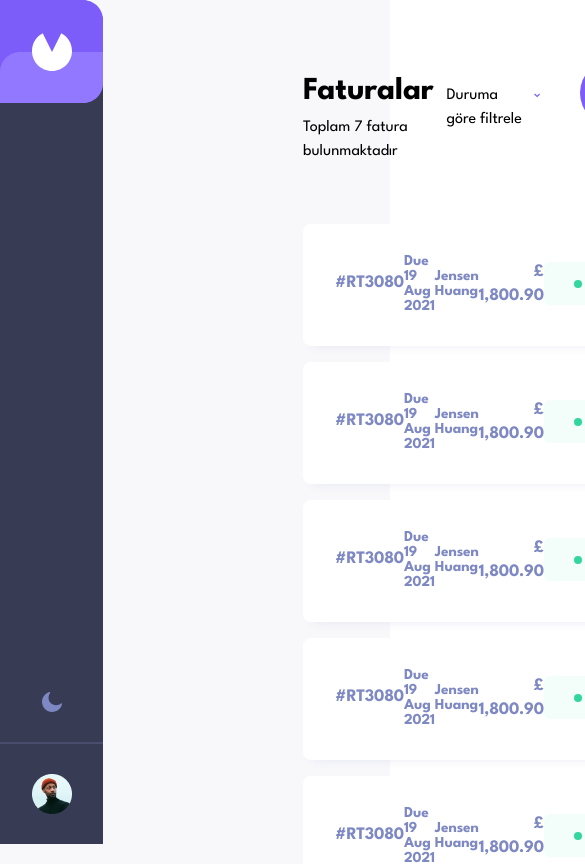
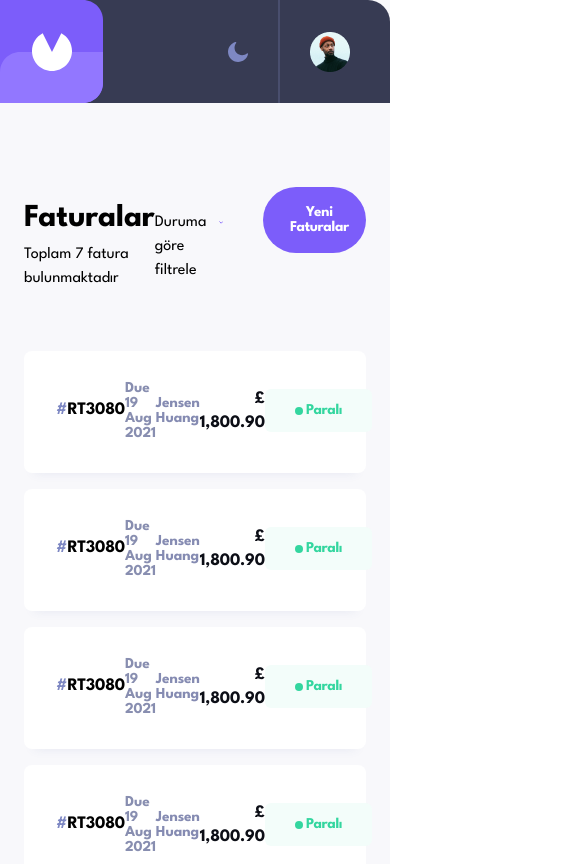
Before and after one commit to dogasvs/invoice-app, a Next.js app: page / in a window 390 px wide. Shown: the top 864 px of the page, 585 px wide, since content can reach past the window. Built offline with nearby package versions, Linux system fonts and the light colour scheme.

Commit message:
invoice-list sayfasının responsivi eklendi

```diff
--- a/app/(invoices-list)/invoicesList.css
+++ b/app/(invoices-list)/invoicesList.css
@@ -88,3 +88,72 @@
     margin: 0;
   }
 }
+
+/* tablet responsive */
+@media (width <= 768px) {
+  .invoicesListLayout {
+    flex-direction: column;
+    gap: inherit;
+  }
+
+  .sidenav {
+    flex-direction: row;
+    height: 103px;
+  }
+
+  .sidenavItem {
+    margin-bottom: 0;
+    flex-direction: row;
+    gap: 30px;
+    margin-inline: 40px;
+  }
+
+  .sidenavItem hr {
+    width: inherit;
+    margin-block: 0;
+    height: 103px;
+  }
+
+  .content {
+    width: inherit;
+    padding: 24px;
+  }
+
+}
+
+/* mobil respnsive */
+
+@media (max-width: 375px) {
+  .sidenav {
+    flex-direction: row;
+    height: 72px;
+  }
+
+  .sidenavItem hr {
+    height: 72px;
+  }
+
+  .sidenav svg {
+    width: 72px;
+  }
+
+  .invoices-list {
+    display: grid;
+    grid-template-columns: repeat(5, 1fr);
+    grid-template-rows: repeat(3, 1fr);
+  }
+
+  .invoices-id { grid-area: 1 / 1 / 2 / 4; }
+  .invoices-date { grid-area: 2 / 1 / 3 / 4; }
+  .invoices-customname { grid-area: 1 / 4 / 2 / 6; }
+  .invoices-price { grid-area: 3 / 1 / 4 / 4; }
+  .invoices-status { grid-area: 2 / 4 / 4 / 6; }
+
+  .invoices-detail {
+    display: none;
+  }
+
+  .invoices-price {
+    text-align: justify;
+  }
+}
--- a/app/(invoices-list)/page.jsx
+++ b/app/(invoices-list)/page.jsx
@@ -149,7 +149,7 @@ export default function InvoicesList() {
           </h3>
         </div>
         <div className="invoices-detail">
-        <DetayaGitSvg />
+          <DetayaGitSvg />
         </div>
       </div>
       <div className="invoices-list">
--- a/components/header/header.css
+++ b/components/header/header.css
@@ -3,6 +3,22 @@
   align-items: baseline;
   justify-content: space-between;
   margin-block: 60px;
+}
+
+.headerInforespo {
+  display: none;
+}
+
+.headerTitleInfo {
+  display: block;
+}
+
+.invoicesFilterRespo {
+  display: none;
+}
+
+.invoicesFilterInfo {
+  display: block;
 }
 
 .invoicesProcess {
@@ -38,6 +54,14 @@
   gap: 10px;
 }
 
+.invoicesAddBtnDesktop {
+  display: block;
+}
+
+.invoicesAddBtnMobil {
+  display: none;
+}
+
 .artisvgContainer {
   position: relative;
   bottom: 36px;
@@ -47,3 +71,51 @@
   padding: 4px;
   border-radius: 100px;
 }
+
+@media (max-width: 768px) {
+  .header {
+    margin-block: 60px;
+  }
+}
+
+@media (max-width: 375px) {
+  .header {
+    margin-block: 30px;
+  }
+
+  .header h1 {
+    font-size: 24px;
+    line-height: 22.08px;
+    letter-spacing: -0.75px;
+    font-weight: 700;
+  }
+
+  .headerInforespo {
+    display: block;
+  }
+
+  .headerTitleInfo {
+    display: none;
+  }
+
+  .invoicesFilterRespo {
+    display: block;
+  }
+
+  .invoicesFilterInfo {
+    display: none;
+  }
+
+  .invoicesAddBtn {
+    padding: 11px 15px 11px 14px;
+  }
+
+  .invoicesAddBtnDesktop {
+    display: none;
+  }
+
+  .invoicesAddBtnMobil {
+    display: block;
+  }
+
+}
--- a/components/header/index.jsx
+++ b/components/header/index.jsx
@@ -6,11 +6,13 @@ export default function Header() {
     <div className="header">
       <div className="headerTitle">
         <h1>Faturalar</h1>
-        <p>Toplam 7 fatura bulunmaktadır</p>
+        <p className="headerTitleInfo">Toplam 7 fatura bulunmaktadır</p>
+        <p className="headerInforespo"> 7 fatura </p>
       </div>
       <div className="invoicesProcess">
         <div className="invoicesFilter">
-          <p>Duruma göre filtrele</p>
+          <p className="invoicesFilterInfo">Duruma göre filtrele</p>
+          <p className="invoicesFilterRespo">Filtre</p>
           <FilterIcon />
         </div>
         <div className="">
--- a/components/modal/modal-delete/delete-modal.css
+++ b/components/modal/modal-delete/delete-modal.css
@@ -53,10 +53,6 @@
     transition: background-color 0.3s ease;
   }
 
-  .cancel-btn:hover {
-    background-color: #dfe3fa;
-  }
-
   /* Delete button */
   .delete-btn {
     background-color: #ec5757;
--- a/components/modal/modal.css
+++ b/components/modal/modal.css
@@ -26,11 +26,7 @@
   padding: 58px;
   box-shadow: 0 4px 10px rgba(0, 0, 0, 0.2);
   overflow-y: scroll;
-}
-
-h2,
-h3 {
-  color: #7e88c3;
+  border-end-end-radius: 32px;
 }
 
 /* Form layout and inputs */
@@ -183,6 +179,13 @@ h3 {
 .modal-buttons {
   display: flex;
   justify-content: flex-end;
+  position: sticky;
+  bottom: -41px;
+  box-shadow: rgba(0, 0, 0, 0.1) 0px -20px 25px -5px, rgba(0, 0, 0, 0.04) -1px -6px 10px -5px;
+  right: 0;
+  background-color: #fff;
+  border-start-end-radius: 32px;
+  border-start-start-radius: 32px;
 }
 
 .cancel-btn {
@@ -202,7 +205,7 @@ h3 {
   border: none;
   border-radius: 40px;
   cursor: pointer;
-  padding: 18px 23px;
+  padding: 14px 23px;
   margin-left: 10px;
 }
 
@@ -212,3 +215,21 @@ h3 {
   cursor: pointer;
   padding: 0;
 }
+
+@media (width <= 768px) {
+  .modal-overlay {
+    top: 100px;
+    margin-left: inherit;
+  }
+}
+
+@media (width <= 375px) {
+  .modal-overlay {
+    top: 70px;
+    margin-left: inherit;
+  }
+
+  .modal-container {
+    padding: 24px;
+  }
+}
--- a/components/newInvoicesBtn/index.jsx
+++ b/components/newInvoicesBtn/index.jsx
@@ -19,7 +19,9 @@ export default function NewInvoicesBtn() {
   return (
     <div className="invoicesAdd">
       <button className="invoicesAddBtn " onClick={openModal}>
-        <ArtiSvg /> Yeni Faturalar
+        <ArtiSvg />
+        <span className="invoicesAddBtnDesktop"> Yeni Faturalar </span>
+        <span className="invoicesAddBtnMobil"> Yeni </span>
       </button>
       <ModalAdd isModalOpen={isModalOpen} closeModal={closeModal} />
     </div>
--- a/svgs/dark-mode-svg/index.jsx
+++ b/svgs/dark-mode-svg/index.jsx
@@ -1,7 +1,9 @@
 export default function DarkModeSvg() {
   return (
+    <div className="darkmodesvg">
     <svg xmlns="http://www.w3.org/2000/svg" width="20" height="20" viewBox="0 0 20 20" fill="none">
     <path d="M19.5016 11.3423C19.2971 11.2912 19.0927 11.3423 18.9137 11.4701C18.2492 12.0324 17.4824 12.4924 16.639 12.7991C15.8466 13.1059 14.9776 13.2592 14.0575 13.2592C11.9872 13.2592 10.0958 12.4158 8.74121 11.0611C7.38658 9.70649 6.54313 7.81512 6.54313 5.74483C6.54313 4.87582 6.69649 4.03237 6.95208 3.26559C7.23323 2.4477 7.64217 1.70649 8.17891 1.06751C8.40895 0.786362 8.35783 0.377416 8.07668 0.147384C7.89776 0.0195887 7.69329 -0.0315295 7.48882 0.0195887C5.31629 0.607448 3.42492 1.91096 2.07029 3.64898C0.766773 5.36144 0 7.48285 0 9.78317C0 12.5691 1.1246 15.0995 2.96486 16.9397C4.80511 18.78 7.3099 19.9046 10.1214 19.9046C12.4728 19.9046 14.6454 19.0867 16.3834 17.732C18.147 16.3519 19.4249 14.3838 19.9617 12.1346C20.0639 11.7768 19.8594 11.419 19.5016 11.3423Z" fill="#7E88C3"/>
     </svg>
+    </div>
   )
 }
```
